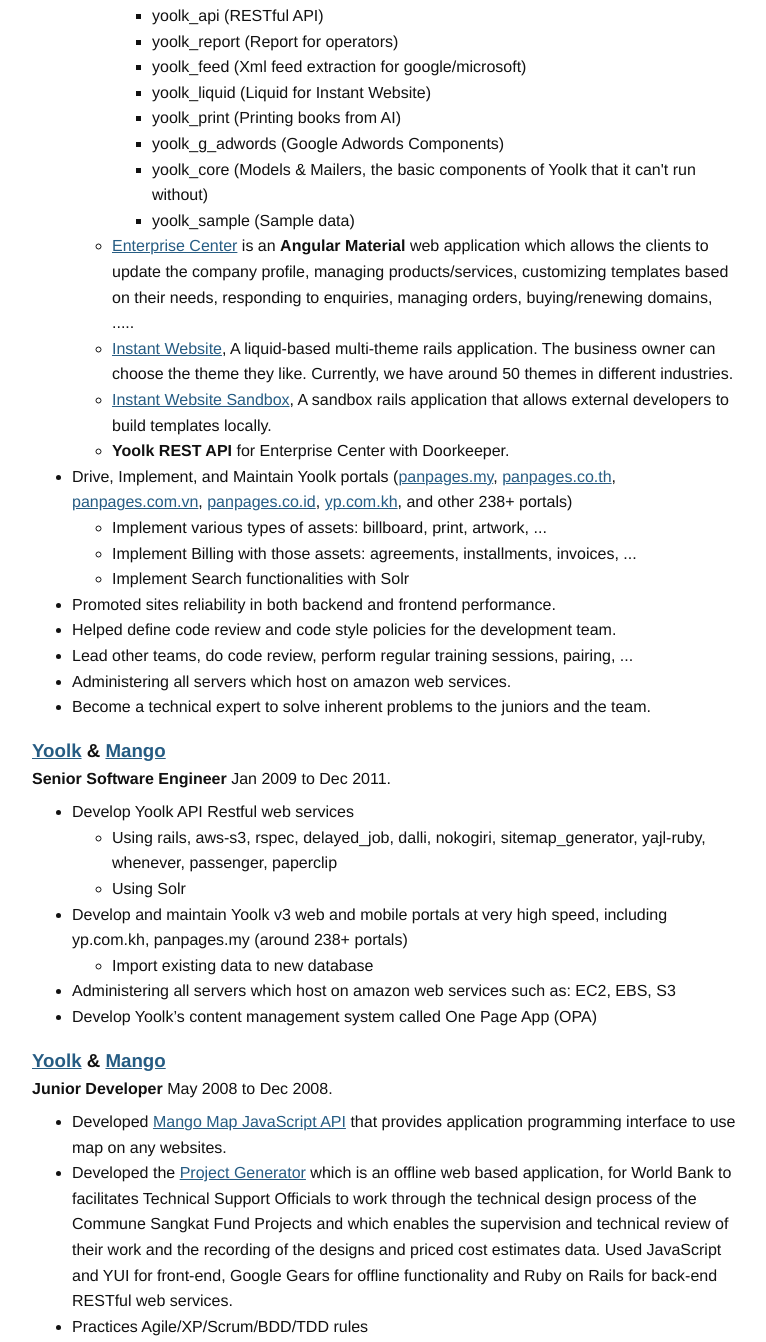
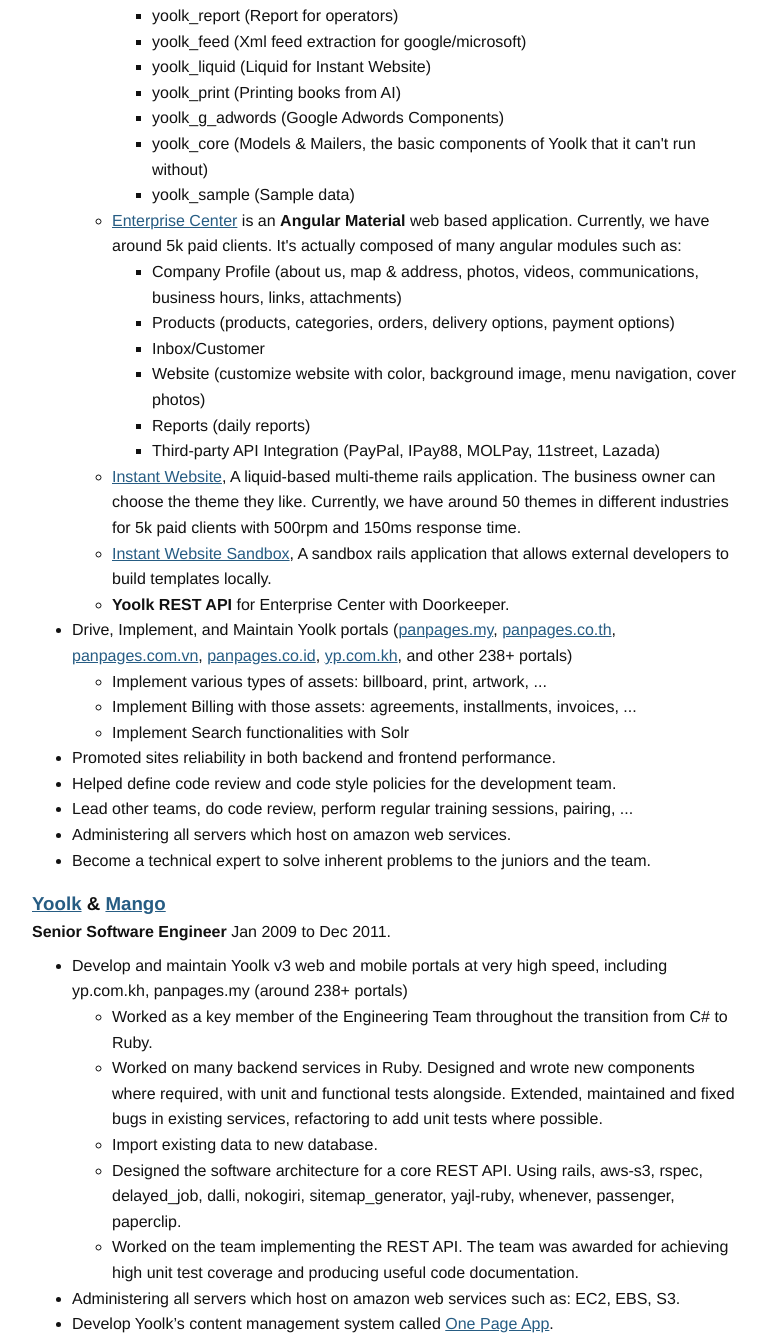
Before and after one commit to chamnap/resume, a plain HTML site: page index.html in a window 1280 px wide. Shown: the part 1010-2352 px from the top of the page, without its empty margins (0-766 px from the left). Drawn offline with Linux system fonts and the light colour scheme.

Commit message:
update resume

```diff
--- a/index.html
+++ b/index.html
@@ -47,11 +47,11 @@
       </p>
 
       <h2 class="lh-title ttu book silver">Technical Summary</h2>
-      <p class="lh-copy mbn">I am a Ruby/JavaScript/NodeJS Developer. Think of me as a backend developer with some experiences on the frontend. I have been developing software professional for the last 8+ years. I have been working on Rails since Rails 2.3 came out. I am interested in building quality software and using good engineering practices like TDD/BDD, OO Design Principles and Agile methodologies.</p>
+      <p class="lh-copy mbn">I am a Ruby/JavaScript/NodeJS Developer. Think of me as a backend developer with some experiences on the frontend. I have been developing software professional for the last 8+ years. I have been working on Rails since Rails 2.3 came out. I am interested in building quality software and using good engineering practices like TDD/BDD, OO Design Principles and Agile methodologies. My early consulting experience shows that I can quickly become proficient in whatever area of software development is required to get the job done.</p>
 
-      <p class="lh-copy">My consulting experience shows that I can quickly become proficient in whatever area of software development is required to get the job done. Recently I have been mostly learning/working with NodeJS.
-
-      In my free time, I enjoy cycling, swimming, listening to music and wandering through cities and countrysides.</p>
+      <p class="lh-copy">
+        In my free time, I enjoy cycling, swimming, listening to music and wandering through cities and countrysides.
+      </p>
 
       <p class="lh-copy">
         <strong>Key Skills: </strong>
@@ -64,8 +64,8 @@
 
       <p class="lh-copy">
         <ul>
-          <li>I've contributed to some ruby open source projects (<a href="https://github.com/yoolk/themes_on_rails">themes_on_rails</a>, <a href="https://github.com/yoolk/mongoid-observers">mongoid-observers</a>, <a href="https://github.com/yoolk/liquid-rails">liquid-rails</a>, <a href="https://github.com/yoolk/tenancy">tenancy</a>, <a href="https://github.com/yoolk/history_tracker">history_tracker</a>, <a href="https://github.com/yoolk/yoolk_api">yoolk_api</a>, <a href="https://github.com/chamnap/mongoid-socialization">mongoid-socialization</a>), <a href="https://github.com/yoolk/themes_on_rails">one of which</a> is starred by around 110 people on Github.</li>
-          <li>Besides Ruby, I'm currently learning and experimenting with few <a href="https://github.com/chamnap/prn2xls">npm modules</a>, <a href="https://github.com/chamnap/prn2xls_app">electron</a>, and nodejs.</li>
+          <li>I've contributed to some ruby open source projects (<a href="https://github.com/yoolk/themes_on_rails">themes_on_rails</a>, <a href="https://github.com/yoolk/mongoid-observers">mongoid-observers</a>, <a href="https://github.com/yoolk/liquid-rails">liquid-rails</a>, <a href="https://github.com/yoolk/tenancy">tenancy</a>, <a href="https://github.com/yoolk/history_tracker">history_tracker</a>, <a href="https://github.com/yoolk/yoolk_api">yoolk_api</a>, <a href="https://github.com/chamnap/mongoid-socialization">mongoid-socialization</a>), <a href="https://github.com/yoolk/themes_on_rails">one of which</a> is starred by around 120 people on Github.</li>
+          <li>Besides Ruby, I'm currently learning and working with few <a href="https://github.com/chamnap/prn2xls">npm modules</a>, <a href="https://github.com/chamnap/prn2xls_app">electron</a>, and nodejs.</li>
         </ul>
       </p>
 
@@ -88,8 +88,17 @@
                 <li>yoolk_sample (Sample data)</li>
               </ul>
             </li>
-            <li><a href="https://enterprise.center/office/">Enterprise Center</a> is an <strong>Angular Material</strong> web application which allows the clients to update the company profile, managing products/services, customizing templates based on their needs, responding to enquiries, managing orders, buying/renewing domains, .....</li>
-            <li><a href="https://groow.io/templates">Instant Website</a>, A liquid-based multi-theme rails application. The business owner can choose the theme they like. Currently, we have around 50 themes in different industries.</li>
+            <li><a href="https://enterprise.center/office/">Enterprise Center</a> is an <strong>Angular Material</strong> web based application. Currently, we have around 5k paid clients. It's actually composed of many angular modules such as:
+              <ul>
+                <li>Company Profile (about us, map & address, photos, videos, communications, business hours, links, attachments)</li>
+                <li>Products (products, categories, orders, delivery options, payment options)</li>
+                <li>Inbox/Customer</li>
+                <li>Website (customize website with color, background image, menu navigation, cover photos)</li>
+                <li>Reports (daily reports)</li>
+                <li>Third-party API Integration (PayPal, IPay88, MOLPay, 11street, Lazada)</li>
+              </ul>
+            </li>
+            <li><a href="https://groow.io/templates">Instant Website</a>, A liquid-based multi-theme rails application. The business owner can choose the theme they like. Currently, we have around 50 themes in different industries for 5k paid clients with 500rpm and 150ms response time.</li>
             <li><a href="https://github.com/yoolk/yoolk_instant_website_sandbox">Instant Website Sandbox</a>, A sandbox rails application that allows external developers to build templates locally.</li>
             <li><strong>Yoolk REST API</strong> for Enterprise Center with Doorkeeper.</li>
           </ul>
@@ -110,19 +119,17 @@
       <h3 class="mbn mtm"><a href="http://yoolk.com/">Yoolk</a> & <a href="https://mangomap.com/">Mango</a></h3>
       <p class="mvn lh-copy"><strong>Senior Software Engineer</strong> Jan 2009 to Dec 2011.</p>
       <ul class="mvs lh-copy">
-        <li>Develop Yoolk API Restful web services
+        <li>Develop and maintain Yoolk v3 web and mobile portals at very high speed, including yp.com.kh, panpages.my (around 238+ portals)
           <ul>
-            <li>Using rails, aws-s3, rspec, delayed_job, dalli, nokogiri, sitemap_generator, yajl-ruby, whenever, passenger, paperclip</li>
-            <li>Using Solr</li>
+            <li>Worked as a key member of the Engineering Team throughout the transition from C# to Ruby.</li>
+            <li>Worked on many backend services in Ruby. Designed and wrote new components where required, with unit and functional tests alongside. Extended, maintained and fixed bugs in existing services, refactoring to add unit tests where possible.</li>
+            <li>Import existing data to new database.</li>
+            <li>Designed the software architecture for a core REST API. Using rails, aws-s3, rspec, delayed_job, dalli, nokogiri, sitemap_generator, yajl-ruby, whenever, passenger, paperclip.</li>
+            <li>Worked on the team implementing the REST API. The team was awarded for achieving high unit test coverage and producing useful code documentation.</li>
           </ul>
         </li>
-        <li>Develop and maintain Yoolk v3 web and mobile portals at very high speed, including yp.com.kh, panpages.my (around 238+ portals)
-          <ul>
-            <li>Import existing data to new database</li>
-          </ul>
-        </li>
-        <li>Administering all servers which host on amazon web services such as: EC2, EBS, S3</li>
-        <li>Develop Yoolk’s content management system called One Page App (OPA)</li>
+        <li>Administering all servers which host on amazon web services such as: EC2, EBS, S3.</li>
+        <li>Develop Yoolk’s content management system called <a href="api.yoolk.com/opa">One Page App</a>.</li>
       </ul>
 
       <h3 class="mbn mtm"><a href="http://yoolk.com/">Yoolk</a> & <a href="https://mangomap.com/">Mango</a></h3>
```
